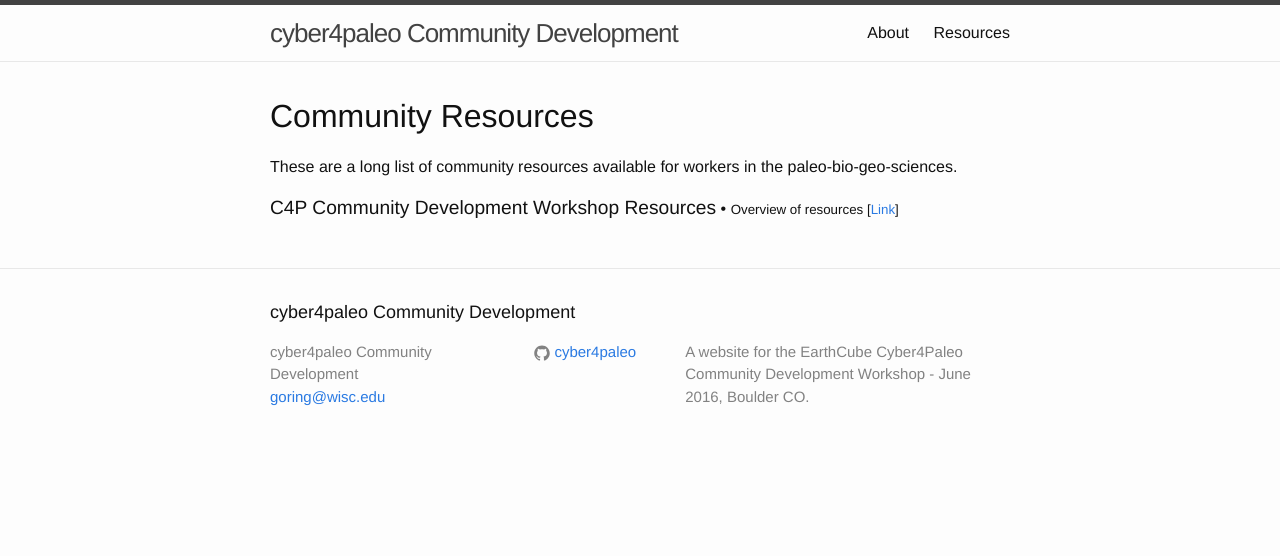
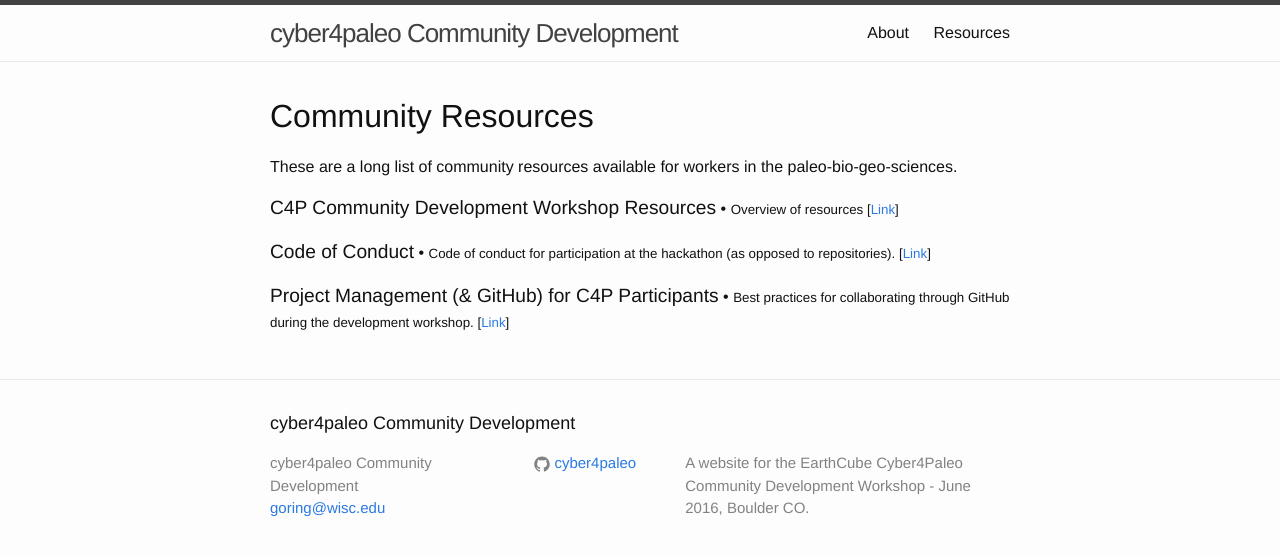
Before and after one commit to cyber4paleo/cyber4paleo.github.io, a Jekyll site: the page built from resources.md, in a window 1280 px wide. Shown: the top 556 px of the page. Built offline with Jekyll 4.4.1, drawn with Linux system fonts in a browser that asks for light colours; part of the change alters nothing that is shown.

Commit message:
Added the border element to CSS, added in the `collaborating` and `codeofconduct` pages.  These pages are to fill in the Resources section.

```diff
--- /dev/null
+++ b/_resources/codeofconduct.md
@@ -0,0 +1,37 @@
+---
+layout: page
+title: Code of Conduct
+concept: Code of conduct for participation at the hackathon (as opposed to repositories).
+---
+
+This CDW Code of Conduct has been modified from the [“Hackathon Code of Conduct”](http://hackcodeofconduct.org/) and reflects the values and intent of the Organizing Committee.
+
+# Briefly
+The Cyber4Paleo Community Development Workshop [CDW] is dedicated to providing a harassment-free experience for everyone, regardless of gender, gender identity and expression, age, sexual orientation, disability, physical appearance, body size, race, ethnicity, nationality, religion, previous attendance or computing experience (or lack of any of the aforementioned). We do not tolerate harassment of CDW participants in any form. Sexual language and imagery is not appropriate at the venue, during break-outs, talks, workshops, parties, social media and in CDW related online media. CDW participants violating these rules may be sanctioned or expelled from the workshop without a refund (if applicable) at the discretion of the organisers.
+
+# The Less Quick Version
+
+Harassment includes offensive verbal comments related to gender, gender identity and expression, age, sexual orientation, disability, physical appearance, body size, race, ethnicity, nationality, or religion, sexual images in public spaces, deliberate intimidation, stalking, following, photography or audio/video recording against reasonable consent, sustained disruption of talks or other events, inappropriate physical contact, and unwelcome sexual attention.
+
+Photography is encouraged, but other participants must be given a reasonable chance to opt out from being photographed. If they object to the taking of their photograph, comply with their request. It is inappropriate to take photographs in contexts where people have a reasonable expectation of privacy (in bathrooms or where participants are sleeping).
+
+Participants asked to stop any harassing behavior are expected to comply immediately.
+As the CDW is oriented toward the development of new applications it is important to note that any tools developed at the workshop are equally subject to the anti-harassment policy.
+
+Sponsors and partners are also subject to the anti-harassment policy. In particular, sponsors should not use sexualised images, activities, or other material. Sponsor representatives (including volunteers) should not use sexualised clothing/uniforms/costumes, or otherwise create a sexualised environment.
+
+If you are being harassed, notice that someone else is being harassed, or have any other concerns, please contact a member of CDW Organizing Committee immediately.
+
+CDW Organizers will be happy to help participants contact any local security or local law enforcement, provide escorts, or otherwise assist those experiencing harassment to feel safe for the duration of the hackathon. We value your attendance.
+
+CDW Organizers may take any action they deem appropriate if a participant engages in harassing behavior. This includes warning the offender, expulsion from the CDW with no refund (if applicable), or reporting their behaviour to local law enforcement.
+
+We expect participants to follow these rules at hackathon and workshop venues and hackathon-related social events.
+
+This policy has been agreed upon by by the CDW Organizers:
+
+Simon Goring
+[goring@wisc.edu]()
+
+Mark D. Uhen
+[muhen@gmu.edu]()
--- /dev/null
+++ b/_resources/collaborating.md
@@ -0,0 +1,177 @@
+---
+title: Project Management (& GitHub) for C4P Participants
+layout: page
+concept: Best practices for collaborating through GitHub during the development workshop.
+---
+
+By: Simon Goring
+
+*GitHub is a collaborative environment for sharing projects among participants.  It is designed for programmers and is based on git, a program to manage version control in program development.*
+
+*While GitHub is often used for active development of computer programs, it can be used for a range of other uses, including data management, text development/paper writing, or, really, whatever you want.*
+
+* TOC
+{:toc}
+
+## How to Get An Account
+
+If you already have an account then you’re set here.  Otherwise, setting up a GitHub account is fairly straightforward.  Go to [http://github.com]() and set up an account.  In general it’s best to have a shorter account name.  Any project you set up in GitHub will have a URL that includes your account name, so the shorter (and more identifiable) the better.  I’d rather go to:
+
+[https://github.com/abcd/123]() [not a real repository]
+
+than
+
+[https://github.com/somereallylongusernamethatsannoyingtotype/123]() [also not real]
+
+Once you’ve got your username, then you need to join our Development Organization.
+
+### Best Practices
+
+While setting up a basic account is pretty easy, there are a few things you can do to really improve your account and to get more out of GitHub as a platform.  All of the following can be accessed from the “Edit Profile” button visible from your profile page.
+
+1. **Edit your profile**: Adding a picture or avatar to your profile is helpful to other people.  When you start contributing to a project the avatar becomes associated with each change you make or issue you raise.  GitHub provides a default avatar, but using something that’s personalized will help other people and give you higher visability.
+Change your email settings: You may want to add an extra email address, make your email address private or change the things GitHub sends you.
+2. **Add notifications**: When editing your profile click the “Notifications” link in the sidebar.  This enables you to receive (or not receive)  emails when things happen in repositories that you have contributed to. Adding notifications keeps you from getting “out of the loop” on a project when you’re working on something else.
+Enable the Two Factor Authentication: Through the “Security” link, this helps secure your account in the same way you might for gmail or other accounts, by sending a unique PIN to a mobile device.  This helps ensure your account is more difficult to hack.  Especially if you’re using GitHub as a data/project backup you should enable this.
+
+## How to Join a Team
+
+At some point you will be joining one or more teams during this Development meeting.  We have created a GitHub Organization for the development meeting:
+
+[https://github.com/cyber4paleo]()
+
+It’s possible for you to develop directly from your own account using a repository, but building as part of the organization lets you share credit, and, in the case that you are developing something using sensitive data, we have the ability to create Private repositories, although our strong preference is to use public repositories within the organization.
+
+Once you’ve established your account send one of the Organization Administrators an email (currently: goring@wisc.edu) and we’ll add you to the organization.  Once you are a member of the organization you will be able to see and create new repositories and make changes to them.  The current settings do not allow you to add new members.
+
+## Creating a GitHub Workflow
+
+The most important point here is to be conscious of the choices you make.  Not making a choice, and putting things off for later is a choice in itself and can affect your team and its future success.
+
+### How to Create a Repository
+
+Once you’ve become a member of an organization & met with your team, take the time to set up a repository.  Setting up a repository is fairly simple.  Navigate to the Organization’s page (here: https://github.com/cyber4paleo) and click “New Repository”.  From here you will be asked to provide a repository name, choose whether the repository is to be public or private, decide whether you want a README and add a license and/or gitignore.
+
+### Best Practices
+
+1. The repository name should be simple but descriptive.  The Description should add to this (and should be filled out).
+2. The repository should be Public unless there is a specific reason it needs to be Private.
+3. You should generate a README file by default.
+4. You should add a .gitignore for the programming language you expect to use most in the project.
+5. You should generate a license.  MIT is the most permissive and is my (SJG’s) default.
+
+<div class="boxed">
+Our Project Repository is:<br><br>
+</div>
+<br>
+<div class="boxed">
+Our description is:<br><br>
+</div>
+<br>
+<div class="boxed">
+Is your repository public or private?  Why?<br><br>
+</div>
+<br>
+<div class="boxed">
+Which `.gitignore` did you choose (if any)?<br><br>
+</div>
+<br>
+<div class="boxed">
+Which license did you choose?  Why?<br><br>
+</div>
+
+## Get the Repository Onto Your Computer
+Once you’ve created the repository you’ll want to get it onto your computer.  To do this you can use the GitHub Desktop application [here] or use git from the command line [here] or a number of other applications.  You will be “cloning” the repository using whichever tool you choose.  GitHub provides an explanation of how to clone a repository from ither the command line or GitHub Desktop here [link].
+
+## Write a Good README File
+
+A good README file is important. There is even a school of thought called “README Driven Development”.  Often times README files are nothing but the repository name, but the README is the first introduction most people will have to your repository, and so it’s important to use it to showcase the project.  In README Driven Development the philosophy rests on the fact that READMEs are limited to a single “page”, and so development stays focused on key design principles and tasks.
+
+A good README provides a road map to the project, introduces & credits team members, provides examples of the project in action (for common uses), and provides links to outside resources.  If you develop a clean & clear README file you can use it yourself as a roadmap to project development.
+
+The README on GitHub is written using Markdown.  There is good documentation on Markdown from GitHub [here and in more detail here], but what you really need to know is that it’s basically a plain text file that you can edit with a basic text editor.  Some suggestions include Sublime Text, Notepad, vim, emacs or Notepad++.
+
+### Best Practices
+
+I like to think that the neotoma package for R has a pretty good README [link].  It could be improved, but it hits some of the key points:
+
+1. Think about what you want to do first. Then write. It’s okay to have a placeholder with something short, but a good README will reflect some thought by the team.
+2. Credit your team members
+3. Provide installation instructions (may be less important at first)
+4. Link to help/issues/bug reporting
+5. Provide contribution guidelines (or link to your Code of Conduct [link])
+
+<div class="boxed">
+Which team member will be responsible for creating the README:
+<br><br>
+
+</div>
+<br>
+<div class="boxed">
+What are the main headings in your README?<br><br>
+</div>
+<br>
+
+## Organize Your Files
+
+You’ve thought about the project a bit in developing your README file, now think about what development will look like and how you want to organize your resources.  You want your repository to be clean & organized, for yourself and for people who might want to contribute to your project.  There are lots of good explainers for how to structure a repository or project directory because it’s really important for collaborative work.  Seriously.  Really.  I can’t emphasize it enough.  Promote someone to be your Project Manager and make one of their duties file management.  It will be helpful.
+
+The biggest problem is a failure to maintain any sort of document hierarchy, and the second is to make single, monolithic directories.
+
+### Best Practices
+
+Best practices may vary by programming language, here are some for Python [link], R [link], and Ruby [link]
+Maintain a document that helps organize the project.  We talked earlier about the README, but for more complex analytic workflows something like an RMarkdown document, or IPython notebook might be more useful.  You could also use a Markdown document.  Where does this file go?  In docs?  In the main repository?
+
+<div class="boxed">
+Briefly sketch your project directory structure:
+<br><br><br><br><br><br><br><br>
+</div>
+
+## Decide How to Collaborate
+
+Will you all be pushing to the same repository?  Will you be branching and making pull requests?  Will you be forking and making pull requests?  It’s best to make these decisions as a team.
+
+GitHub has excellent documentation for collaborating through forks [here, and in more detail here], and this is, in general, my preferred way of collaborating.  This document will lay out some more detailed information about how to actually accomplish the tasks programmatically, but in general there are two models:
+
+### Fork + Pull
+
+Usually the model with bigger projects. GitHub provides a more extensive guide on forking, I will briefly discuss this collaboration model though. An individual makes a copy of the parent repository within their own user account, so they might fork the project:theonion/fartscroll.js to happyuser/fartscroll.js (I’m implying that [http://github.com]() comes before the user/repository format).  There the user could make changes, and, if they felt that the changes were worth incorporating back into the main repository, then they could make a Pull Request.  The main point here is that the user makes changes locally in their own account and then the changes are considered by the owner of the parent repository before incorporation.  This allows an extra degree of project management since the administrator can potentially reject changes, ask for revisions, or decide the order in which changes will be incorporated.
+
+### Shared Repository
+
+Here everyone uses the same repository.  This is often the case with small teams.  You pull the most recent changes to your machine, edit, and then push back to the repository, immediately incorporating your changes to the parent repository.  The reason this doesn’t make sense for larger projects is that you might have many users making simultaneous (and potentially conflicting) changes.  If you are managing the project with a small team, with good communication, this might be the easiest way to manage the project (it’s not that much harder to do it the other way though!).
+A subset of this model is the Branch + Pull.  This is one of the methods that GitHub is actively advocating [here], and is a good model for users to practice.
+
+<div class="boxed">
+How will you collaborate?  Why?<br><br><br><br>
+</div>
+
+## GitHub Basics
+GitHub provides an excellent “Hello World” tutorial [here] that is worth working through if you haven’t used GitHub or git before.  The following is just a brief overview of a git workflow:
+
+### Terminology
+When you work with a repository you will (in general)
+
+1. Pull the version from a repository online to your computer
+2. Make local changes
+3. Commit the local changes
+4. Push your local version back up to GitHub
+
+#### The Pull
+
+When you pull (using git pull from the command line), you are calling out to your GitHub repository and asking for the latest version of the repository.  This ensures you’re editing the most recent version of the documents.
+
+#### The Commit
+
+Once you’ve pulled you can edit, using whatever tool you want to use.  Once you’ve made some changes you’ll want to commit those changes.  This is your way of formalizing the changes you’ve made.  There is lots of advice on how to write a good commit message [link] and when to commit (early & often).  My general rule is to try to make “atomic” commits.  While you’re working, if you have solved a problem, added a feature, or worked on something in particular, and you’re done with it, then commit.
+
+Especially if you’re working with others, failing to commit regularly gets you into conflict quickly, and prevents people from (1) rolling back your changes in the event of an unintended change (2) incorporating your changes in the event of a conflict and  (3) understanding what you’ve done in a systematic way.
+
+#### The Pull
+
+It is always good practice to pull before you push, especially if you’re working in a repository where multiple users are working simultaneously.  This lets you fix any conflicts on your end before you push them back up to the main branch.
+
+#### The Push
+
+Once your changes are commited & you’ve ensured that they don’t overlap you can push up to the repository.  If you are working on a branch or on a fork of the main repository then this is followed by a Pull Request.
--- a/_sass/_base.scss
+++ b/_sass/_base.scss
@@ -204,3 +204,7 @@ pre {
         }
     }
 }
+
+.boxed {
+  border: 1px solid green ;
+}
--- a/css/main.scss
+++ b/css/main.scss
@@ -51,3 +51,7 @@ $on-laptop:        800px;
         "layout",
         "syntax-highlighting"
 ;
+
+.boxed {
+  border: 1px solid green ;
+}
```
Also changed, not shown: favicon.ico (added).
